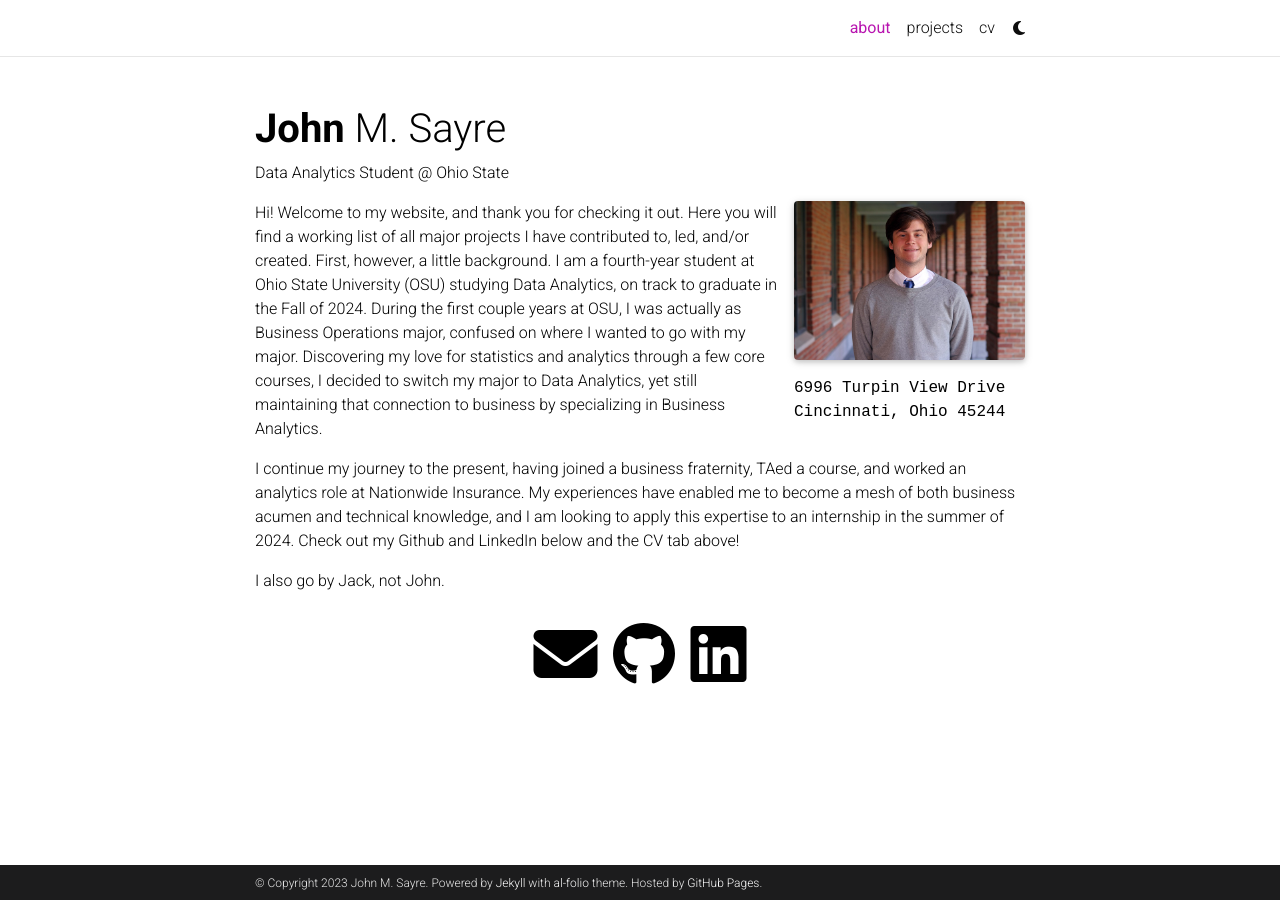
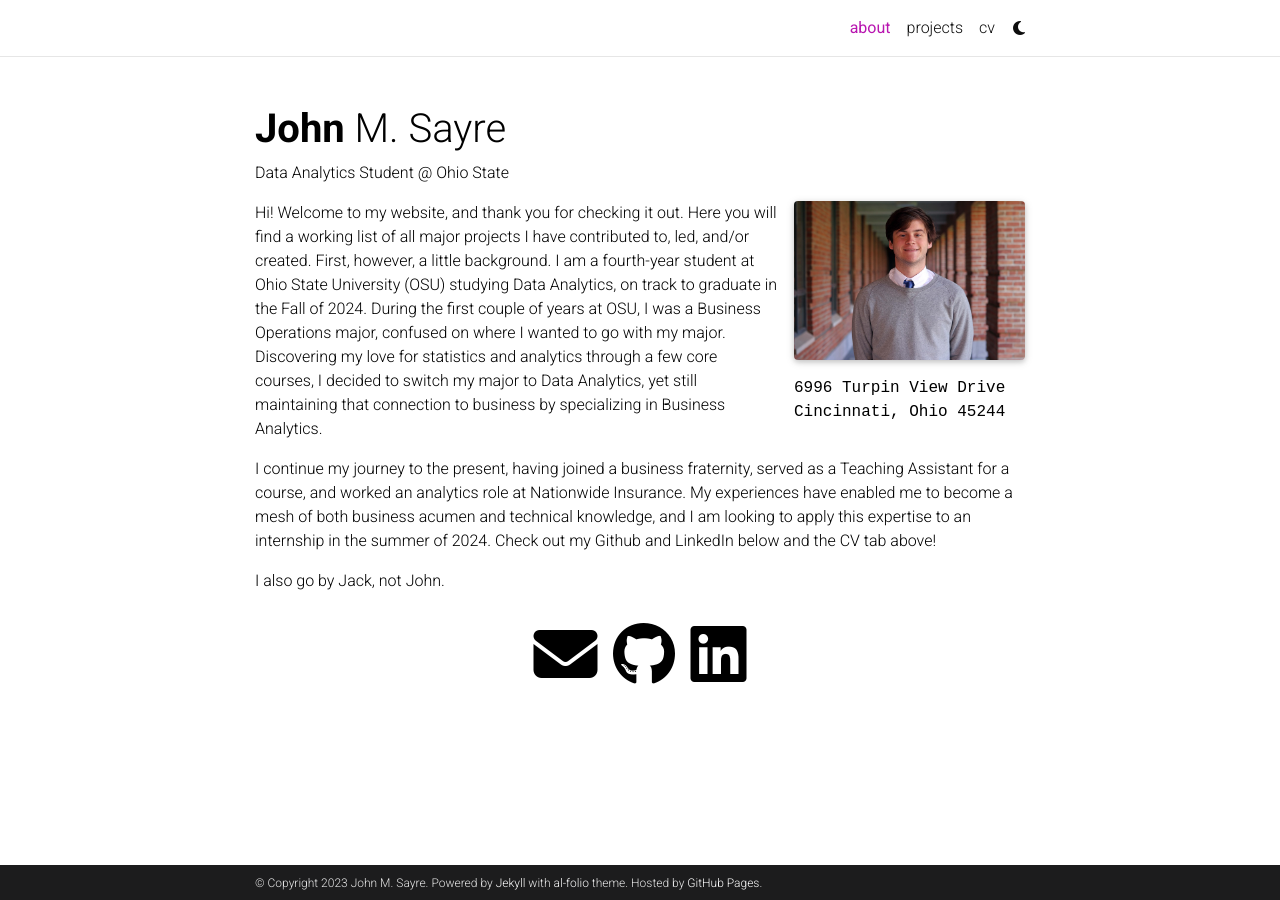
Before and after one commit to shall0ts/shall0ts.github.io, a Jekyll site: the page built from _pages/about.md, in a window 1280 px wide. Built offline with Jekyll 4.4.1, drawn with Linux system fonts in a browser that asks for light colours; full-size pictures stand in for the smaller copies a plugin makes; comment, search, counter and statistics services are not loaded; a style sheet for code colours, icons or effects is not loaded.

Commit message:
fixed typos about

```diff
--- a/_pages/about.md
+++ b/_pages/about.md
@@ -18,8 +18,8 @@
 social: true  # includes social icons at the bottom of the page
 ---
 
-Hi! Welcome to my website, and thank you for checking it out. Here you will find a working list of all major projects I have contributed to, led, and/or created. First, however, a little background. I am a fourth-year student at Ohio State University (OSU) studying Data Analytics, on track to graduate in the Fall of 2024. During the first couple years at OSU, I was actually as Business Operations major, confused on where I wanted to go with my major. Discovering my love for statistics and analytics through a few core courses, I decided to switch my major to Data Analytics, yet still maintaining that connection to business by specializing in Business Analytics.
+Hi! Welcome to my website, and thank you for checking it out. Here you will find a working list of all major projects I have contributed to, led, and/or created. First, however, a little background. I am a fourth-year student at Ohio State University (OSU) studying Data Analytics, on track to graduate in the Fall of 2024. During the first couple of years at OSU, I was a Business Operations major, confused on where I wanted to go with my major. Discovering my love for statistics and analytics through a few core courses, I decided to switch my major to Data Analytics, yet still maintaining that connection to business by specializing in Business Analytics.
 
-I continue my journey to the present, having joined a business fraternity, TAed a course, and worked an analytics role at Nationwide Insurance. My experiences have enabled me to become a mesh of both business acumen and technical knowledge, and I am looking to apply this expertise to an internship in the summer of 2024. Check out my Github and LinkedIn below and the CV tab above!
+I continue my journey to the present, having joined a business fraternity, served as a Teaching Assistant for a course, and worked an analytics role at Nationwide Insurance. My experiences have enabled me to become a mesh of both business acumen and technical knowledge, and I am looking to apply this expertise to an internship in the summer of 2024. Check out my Github and LinkedIn below and the CV tab above!
 
 I also go by Jack, not John.
```
